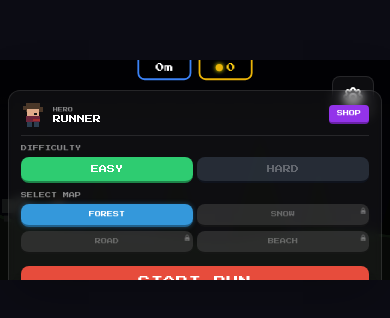
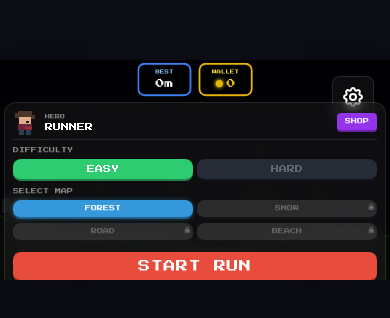
Before and after one commit to sarangnaik26/Clear-Ahead, a React (Vite) app: page / in a window 390 px wide. Shown: the part 252-570 px from the top of the page. Built offline with nearby package versions, Linux system fonts and the light colour scheme.

Commit message:
Improve mobile responsiveness for HUD and Popups

```diff
--- a/components/HUD.tsx
+++ b/components/HUD.tsx
@@ -13,14 +13,14 @@ const HUD: React.FC<Props> = ({ status, stats, onPause }) => {
   if (status === 'START') return null;
 
   return (
-    <div className="absolute top-0 left-0 w-full h-full pointer-events-none p-3 md:p-6">
+    <div className="absolute top-0 left-0 w-full h-full pointer-events-none p-2 md:p-6">
       <div className="flex justify-between items-start">
         <div className="bg-black/60 p-1.5 md:p-2 rounded-lg border-2 border-yellow-500 flex items-center gap-2 md:gap-3">
           <div className="w-4 h-4 md:w-5 md:h-5 bg-yellow-500 rounded-full animate-pulse shadow-[0_0_10px_yellow]" />
           <span className="text-yellow-400 text-sm md:text-lg pixel-font">{stats.currency}</span>
         </div>
 
-        <div className="bg-black/60 p-2 md:p-3 rounded-xl border-2 border-white/30 text-center flex items-center gap-4 md:gap-8 px-4 md:px-8">
+        <div className="bg-black/60 p-1.5 md:p-3 rounded-xl border-2 border-white/30 text-center flex items-center gap-2 px-2 md:gap-8 md:px-8">
           <div className="flex flex-col items-center">
             <span className="text-[6px] md:text-xs text-gray-400 pixel-font mb-0.5 md:mb-1 uppercase tracking-tighter">Distance</span>
             <span className="text-[10px] md:text-2xl text-white pixel-font font-bold">{Math.floor(stats.distance)}m</span>
--- a/components/Popups.tsx
+++ b/components/Popups.tsx
@@ -9,15 +9,15 @@ const CharacterPreview: React.FC<{ character: Character, size?: number }> = ({ c
   const { colors } = character;
   return (
     <div style={{ width: size, height: size, position: 'relative' }}>
-      <div style={{ position: 'absolute', top: 0, left: 4*s, width: 12*s, height: 7*s, backgroundColor: colors.hair }} />
-      <div style={{ position: 'absolute', top: 2*s, left: 2*s, width: 2*s, height: 4*s, backgroundColor: colors.hair }} />
-      <div style={{ position: 'absolute', top: 3*s, left: 16*s, width: 2*s, height: 4*s, backgroundColor: colors.hair }} />
-      <div style={{ position: 'absolute', top: 5*s, left: 5*s, width: 10*s, height: 7*s, backgroundColor: colors.skin }} />
-      <div style={{ position: 'absolute', top: 8*s, left: 11*s, width: 2*s, height: 2*s, backgroundColor: colors.eye || '#000' }} />
-      <div style={{ position: 'absolute', top: 11*s, left: 4*s, width: 12*s, height: 5*s, backgroundColor: colors.shirt }} />
-      <div style={{ position: 'absolute', top: 13*s, left: 10*s, width: 6*s, height: 2*s, backgroundColor: colors.detail }} />
-      <div style={{ position: 'absolute', top: 16*s, left: 5*s, width: 4*s, height: 4*s, backgroundColor: colors.pants }} />
-      <div style={{ position: 'absolute', top: 16*s, left: 11*s, width: 4*s, height: 4*s, backgroundColor: colors.pants }} />
+      <div style={{ position: 'absolute', top: 0, left: 4 * s, width: 12 * s, height: 7 * s, backgroundColor: colors.hair }} />
+      <div style={{ position: 'absolute', top: 2 * s, left: 2 * s, width: 2 * s, height: 4 * s, backgroundColor: colors.hair }} />
+      <div style={{ position: 'absolute', top: 3 * s, left: 16 * s, width: 2 * s, height: 4 * s, backgroundColor: colors.hair }} />
+      <div style={{ position: 'absolute', top: 5 * s, left: 5 * s, width: 10 * s, height: 7 * s, backgroundColor: colors.skin }} />
+      <div style={{ position: 'absolute', top: 8 * s, left: 11 * s, width: 2 * s, height: 2 * s, backgroundColor: colors.eye || '#000' }} />
+      <div style={{ position: 'absolute', top: 11 * s, left: 4 * s, width: 12 * s, height: 5 * s, backgroundColor: colors.shirt }} />
+      <div style={{ position: 'absolute', top: 13 * s, left: 10 * s, width: 6 * s, height: 2 * s, backgroundColor: colors.detail }} />
+      <div style={{ position: 'absolute', top: 16 * s, left: 5 * s, width: 4 * s, height: 4 * s, backgroundColor: colors.pants }} />
+      <div style={{ position: 'absolute', top: 16 * s, left: 11 * s, width: 4 * s, height: 4 * s, backgroundColor: colors.pants }} />
     </div>
   );
 };
@@ -54,7 +54,7 @@ export const StartPopup: React.FC<{
   onStart, onHowToPlay, onOpenShop, onOpenSettings
 }) => {
     return (
-    <div className="absolute inset-0 bg-black/85 flex flex-col items-center justify-center p-2 md:p-4 text-center z-40 touch-auto overflow-hidden">
+      <div className="absolute inset-0 bg-black/85 flex flex-col items-center justify-center p-1 md:p-4 text-center z-40 touch-auto overflow-hidden">
         {/* Settings Gear Button */}
         <button
           onClick={() => { audioService.playButtonClick(); onOpenSettings(); }}
@@ -66,9 +66,9 @@ export const StartPopup: React.FC<{
           </svg>
         </button>
 
-      <h1 className="text-xl md:text-5xl text-white mb-2 md:mb-3 pixel-font animate-bounce drop-shadow-[0_2px_0_#2980b9] leading-tight">CLEAR AHEAD</h1>
+        <h1 className="text-lg md:text-5xl text-white mb-1 md:mb-3 pixel-font animate-bounce drop-shadow-[0_2px_0_#2980b9] leading-tight">CLEAR AHEAD</h1>
 
-      <div className="flex justify-center gap-2 mb-2 md:mb-4 scale-90 md:scale-100">
+        <div className="flex justify-center gap-2 mb-1 md:mb-4 scale-90 md:scale-100">
           <div className="bg-black/60 border-2 border-blue-500 p-1 md:p-2 rounded-lg px-2 md:px-4 flex flex-col items-center min-w-[60px]">
             <span className="text-[5px] md:text-[8px] text-blue-300 pixel-font mb-0.5 uppercase">Best</span>
             <span className="text-white text-[10px] md:text-xl pixel-font">{highScore}m</span>
@@ -82,8 +82,8 @@ export const StartPopup: React.FC<{
           </div>
         </div>
 
-      <div className="flex flex-col gap-2 md:gap-4 w-full max-w-lg bg-white/5 p-3 md:p-6 rounded-xl md:rounded-2xl border border-white/10 backdrop-blur-sm">
-        <div className="flex items-center justify-between gap-2 border-b border-white/10 pb-2 md:pb-3">
+        <div className="flex flex-col gap-1.5 md:gap-4 w-full max-w-lg bg-white/5 p-2 md:p-6 rounded-xl md:rounded-2xl border border-white/10 backdrop-blur-sm">
+          <div className="flex items-center justify-between gap-2 border-b border-white/10 pb-1 md:pb-3">
             <div className="flex items-center gap-2 md:gap-4">
               <CharacterPreview character={selectedCharacter} size={24} />
               <div className="text-left">
@@ -102,8 +102,8 @@ export const StartPopup: React.FC<{
           <div className="w-full">
             <h3 className="text-white pixel-font text-[6px] md:text-[10px] mb-1 md:mb-2 uppercase opacity-50 text-left">Difficulty</h3>
             <div className="grid grid-cols-2 gap-1 md:gap-2">
-            <button onClick={() => { audioService.playButtonClick(); onModeChange('EASY'); }} className={`py-1.5 md:py-2 px-1 rounded-lg border-b-2 md:border-b-4 pixel-font text-[8px] md:text-xs transition-all ${selectedMode === 'EASY' ? 'bg-[#2ecc71] border-[#1e8449] text-white' : 'bg-gray-700 border-gray-900 text-gray-400 opacity-60'}`}>EASY</button>
-            <button onClick={() => { audioService.playButtonClick(); onModeChange('HARD'); }} className={`py-1.5 md:py-2 px-1 rounded-lg border-b-2 md:border-b-4 pixel-font text-[8px] md:text-xs transition-all ${selectedMode === 'HARD' ? 'bg-[#e67e22] border-[#a04000] text-white' : 'bg-gray-700 border-gray-900 text-gray-400 opacity-60'}`}>HARD</button>
+              <button onClick={() => { audioService.playButtonClick(); onModeChange('EASY'); }} className={`py-1 md:py-2 px-1 rounded-lg border-b-2 md:border-b-4 pixel-font text-[8px] md:text-xs transition-all ${selectedMode === 'EASY' ? 'bg-[#2ecc71] border-[#1e8449] text-white' : 'bg-gray-700 border-gray-900 text-gray-400 opacity-60'}`}>EASY</button>
+              <button onClick={() => { audioService.playButtonClick(); onModeChange('HARD'); }} className={`py-1 md:py-2 px-1 rounded-lg border-b-2 md:border-b-4 pixel-font text-[8px] md:text-xs transition-all ${selectedMode === 'HARD' ? 'bg-[#e67e22] border-[#a04000] text-white' : 'bg-gray-700 border-gray-900 text-gray-400 opacity-60'}`}>HARD</button>
             </div>
           </div>
 
@@ -116,7 +116,7 @@ export const StartPopup: React.FC<{
                   <button
                     key={m}
                     onClick={() => { audioService.playButtonClick(); onMapChange(m); }}
-                  className={`relative py-1.5 md:py-2.5 px-0.5 rounded-lg border-b-2 md:border-b-4 pixel-font text-[6px] md:text-[10px] transition-all ${selectedMap === m ? 'bg-[#3498db] border-[#21618c] text-white shadow-[0_0_5px_rgba(52,152,219,0.4)]' : 'bg-gray-700 border-gray-900 text-gray-400 opacity-60'} ${!isOwned ? 'grayscale' : ''}`}
+                    className={`relative py-1 md:py-2.5 px-0.5 rounded-lg border-b-2 md:border-b-4 pixel-font text-[6px] md:text-[10px] transition-all ${selectedMap === m ? 'bg-[#3498db] border-[#21618c] text-white shadow-[0_0_5px_rgba(52,152,219,0.4)]' : 'bg-gray-700 border-gray-900 text-gray-400 opacity-60'} ${!isOwned ? 'grayscale' : ''}`}
                   >
                     {m}
                     {!isOwned && (
@@ -129,7 +129,7 @@ export const StartPopup: React.FC<{
           </div>
 
           <div className="flex flex-col gap-1 md:gap-2 mt-1 md:mt-2">
-          <button onClick={() => { audioService.playButtonClick(); onStart(selectedMode, selectedMap); }} className="bg-[#e74c3c] hover:bg-[#c0392b] text-white py-2 md:py-4 px-4 rounded-lg border-b-2 md:border-b-8 border-[#922b21] pixel-font text-xs md:text-xl active:border-b-0 active:translate-y-1 shadow-lg touch-manipulation uppercase tracking-wider">START RUN</button>
+            <button onClick={() => { audioService.playButtonClick(); onStart(selectedMode, selectedMap); }} className="bg-[#e74c3c] hover:bg-[#c0392b] text-white py-1.5 md:py-4 px-4 rounded-lg border-b-2 md:border-b-8 border-[#922b21] pixel-font text-xs md:text-xl active:border-b-0 active:translate-y-1 shadow-lg touch-manipulation uppercase tracking-wider">START RUN</button>
             <button onClick={() => { audioService.playButtonClick(); onHowToPlay(); }} className="text-blue-400 hover:text-blue-300 pixel-font text-[6px] md:text-[10px] transition-all underline underline-offset-2 mt-0.5">HOW TO PLAY</button>
           </div>
         </div>
@@ -152,7 +152,7 @@ export const ShopPopup: React.FC<{
   const [activeTab, setActiveTab] = useState<'CHARS' | 'MAPS'>('CHARS');
 
   return (
-    <div className="absolute inset-0 bg-black/95 flex flex-col items-center p-2 md:p-4 z-50 overflow-hidden touch-auto">
+    <div className="absolute inset-0 bg-black/95 flex flex-col items-center p-1 md:p-4 z-50 overflow-hidden touch-auto">
       <div className="flex justify-between items-center w-full max-w-4xl mb-2 md:mb-4 gap-2">
         <h2 className="text-sm md:text-2xl text-white pixel-font">SHOP</h2>
         <div className="flex items-center gap-2 bg-yellow-900/40 p-1 md:p-2 px-2 md:px-4 rounded-lg border border-yellow-600/50">
@@ -183,7 +183,7 @@ export const ShopPopup: React.FC<{
           const canAfford = totalCoins >= item.price;
 
           return (
-            <div key={item.id} className={`flex flex-col items-center justify-between p-2 md:p-3 rounded-lg border-2 bg-white/5 transition-all ${isSelected ? (activeTab === 'CHARS' ? 'border-purple-500 bg-purple-500/10' : 'border-blue-500 bg-blue-500/10') : 'border-white/10'}`}>
+            <div key={item.id} className={`flex flex-col items-center justify-between p-1.5 md:p-3 rounded-lg border-2 bg-white/5 transition-all ${isSelected ? (activeTab === 'CHARS' ? 'border-purple-500 bg-purple-500/10' : 'border-blue-500 bg-blue-500/10') : 'border-white/10'}`}>
               <div className="flex flex-col items-center gap-1 flex-1 justify-center">
                 {activeTab === 'CHARS' ? (
                   <CharacterPreview character={item as Character} size={24} />
```
Lines whose indentation alone changed are shown as unchanged.
